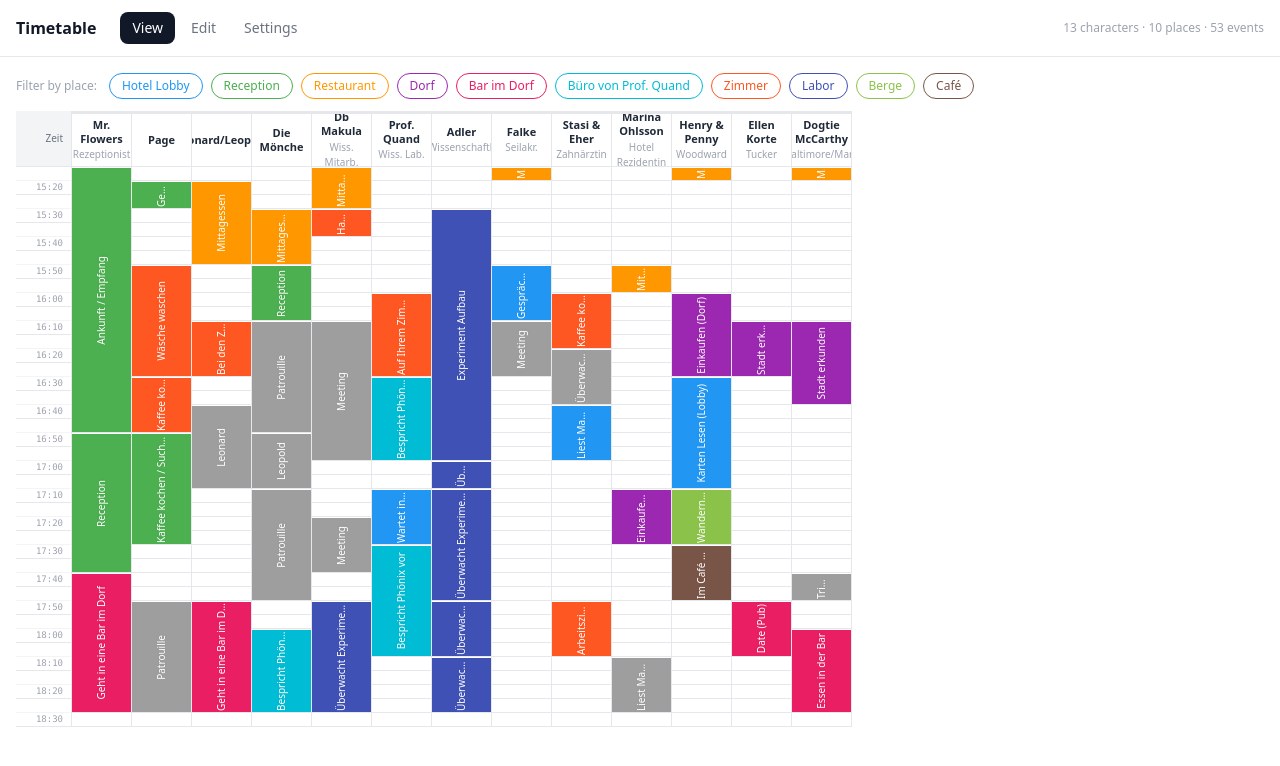
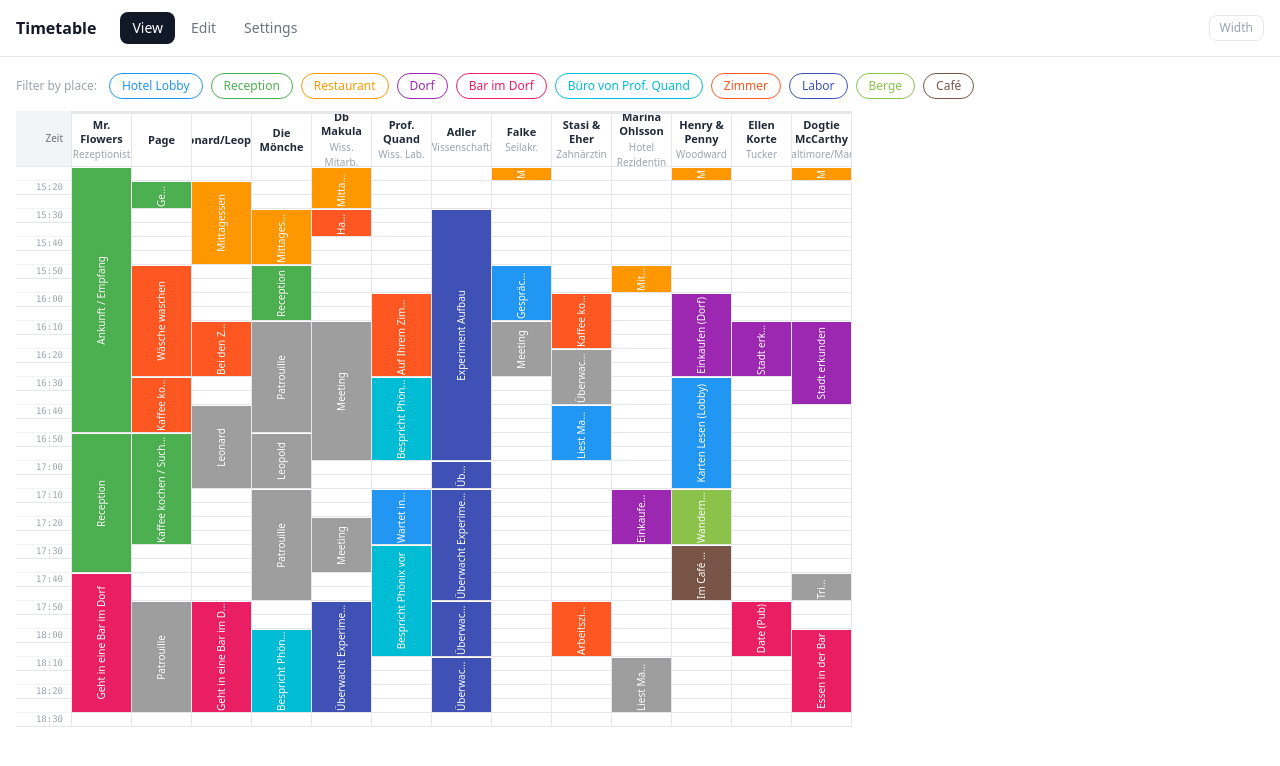
Before and after one commit to MichiGandi/RoleplayTimetable, a React (Vite) app: page / in a window 1280 px wide. Shown: the top 766 px of the page. Built offline with nearby package versions, Linux system fonts and the light colour scheme.

Commit message:
width setting

```diff
--- a/src/App.tsx
+++ b/src/App.tsx
@@ -10,10 +10,14 @@ type AppView = 'view' | 'edit' | 'admin'
 export default function App() {
   const [view, setView] = useState<AppView>('view')
   const [data, setData] = useLocalStorage<TimetableData>('timetable-data', defaultData)
+  const [colWidth, setColWidth] = useState(60)
+  const [showSlider, setShowSlider] = useState(false)
 
   const updateData = (partial: Partial<TimetableData>) => {
     setData(prev => ({ ...prev, ...partial }))
   }
+
+  const showWidthControl = view === 'view' || view === 'edit'
 
   return (
     <div className="min-h-screen bg-white">
@@ -45,9 +49,41 @@ export default function App() {
             Settings
           </button>
         </nav>
-        <span className="ml-auto text-xs text-gray-400">
-          {data.characters.length} characters · {data.places.length} places · {data.events.length} events
-        </span>
+
+        {/* Column width control — top right, replaces the stats text */}
+        <div className="ml-auto flex items-center gap-3">
+          {showWidthControl && showSlider && (
+            <div className="flex items-center gap-2">
+              <span className="text-xs text-gray-400 whitespace-nowrap">Column width</span>
+              <input
+                type="range"
+                min={30}
+                max={200}
+                value={colWidth}
+                onChange={e => setColWidth(Number(e.target.value))}
+                className="w-28 accent-gray-500"
+              />
+              <span className="text-xs text-gray-400 w-8 tabular-nums">{colWidth}px</span>
+            </div>
+          )}
+          {showWidthControl && (
+            <button
+              onClick={() => setShowSlider(p => !p)}
+              className={`text-xs px-2.5 py-1 rounded-lg border transition-colors ${
+                showSlider
+                  ? 'border-gray-300 text-gray-600 bg-gray-50'
+                  : 'border-gray-200 text-gray-400 hover:text-gray-600 hover:border-gray-300'
+              }`}
+            >
+              Width
+            </button>
+          )}
+          {!showWidthControl && (
+            <span className="text-xs text-gray-400">
+              {data.characters.length} characters · {data.places.length} places · {data.events.length} events
+            </span>
+          )}
+        </div>
       </header>
 
       <main className={view === 'admin' ? '' : 'p-4'}>
@@ -59,6 +95,7 @@ export default function App() {
             events={data.events}
             places={data.places}
             isEditMode={view === 'edit'}
+            colWidth={colWidth}
             onChange={updateData}
           />
         )}
--- a/src/components/TimetableView.tsx
+++ b/src/components/TimetableView.tsx
@@ -8,6 +8,7 @@ interface Props {
   events: TimetableEvent[]
   places: Place[]
   isEditMode: boolean
+  colWidth: number
   onChange: (data: Partial<TimetableData>) => void
 }
 
@@ -66,7 +67,7 @@ function clampDragSlot(
   return proposedSlot
 }
 
-export default function TimetableView({ characters, events, places, isEditMode, onChange }: Props) {
+export default function TimetableView({ characters, events, places, isEditMode, colWidth, onChange }: Props) {
   const [activePlace, setActivePlace] = useState<string | null>(null)
   const [modal, setModal] = useState<ModalState | null>(null)
   const [drag, setDrag] = useState<DragState | null>(null)
@@ -223,7 +224,7 @@ export default function TimetableView({ characters, events, places, isEditMode,
             <div
               key={char.id}
               className="flex-shrink-0 border-r border-gray-200"
-              style={{ width: 60 }}
+              style={{ width: colWidth }}
             >
               {/* Header */}
               <div
```
